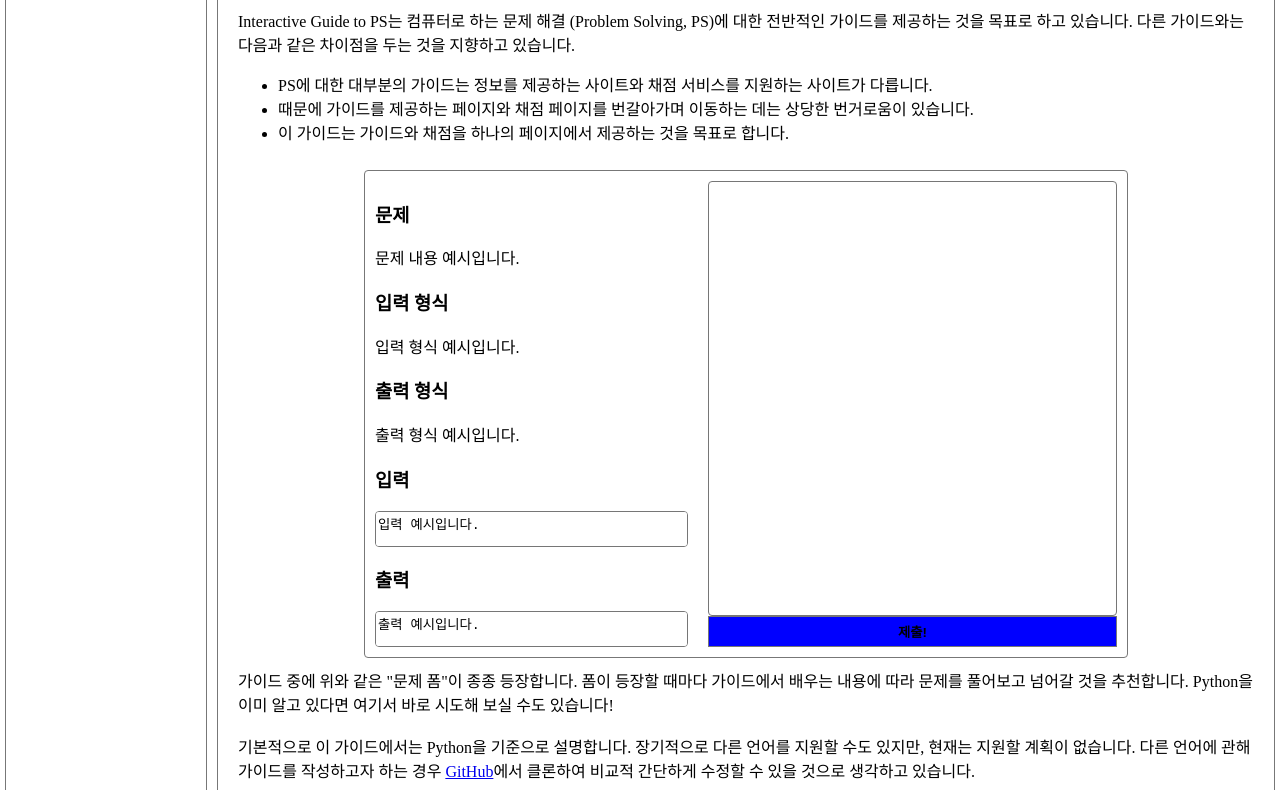
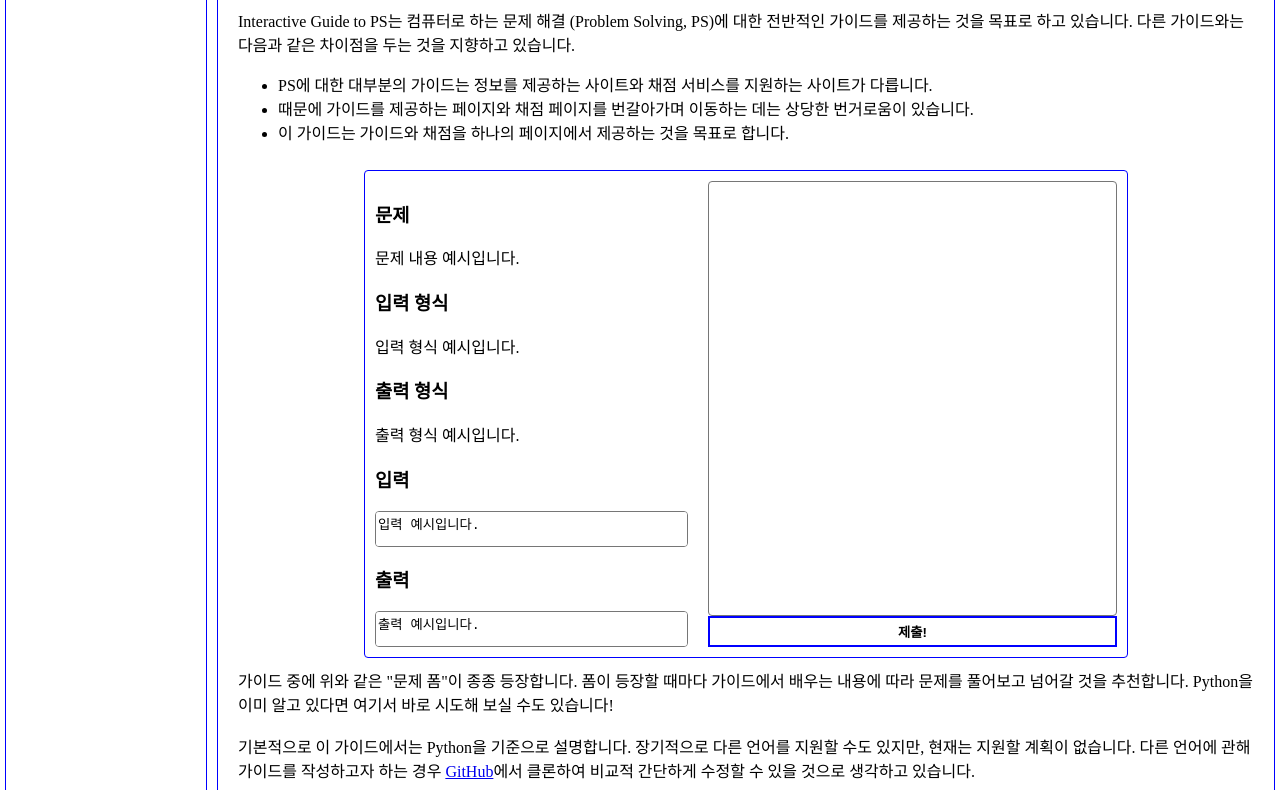
Before and after one commit to matt-roh/matt-roh.github.io, a plain HTML site: page page1.html in a window 1280 px wide. Shown: the part 97-887 px from the top of the page. Drawn offline with nearby package versions, Linux system fonts and the light colour scheme; a web font is replaced by a local one.

Commit message:
why not try for some accent colors

```diff
--- a/styles.css
+++ b/styles.css
@@ -20,7 +20,7 @@ body {
     min-height: 720px;
     border-radius: 15px;
     margin: 5px;
-    border:1px solid #777;
+    border:1px solid blue;
     background-color:white;
 }
 
@@ -44,7 +44,7 @@ body {
     margin: 10px auto;
     border-radius: 4px;
     display: block;
-    border: 1px solid #777;
+    border: 1px solid blue;
     display: flex;
     max-width: max(720px,75%);
     flex-direction: row;
@@ -85,9 +85,8 @@ body {
 }
 
 .subm {
-    background-color:blue;
-    color: black;
-    border: 1px solid #777;
+    background-color: white;
+    border: 2px solid blue;
     height:7%;
 }
 
```
